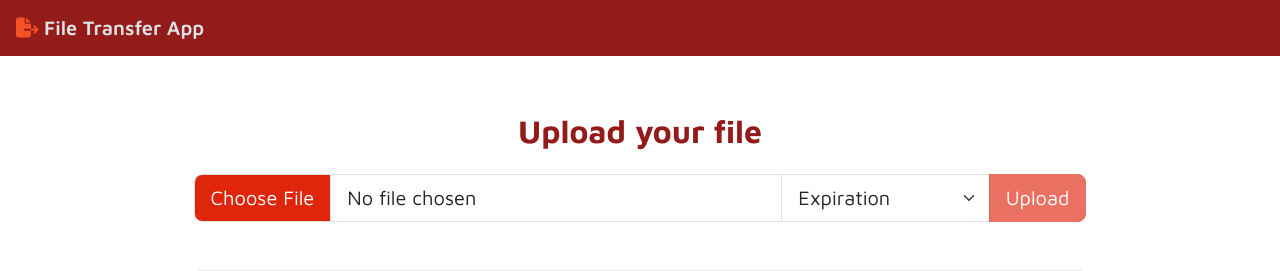
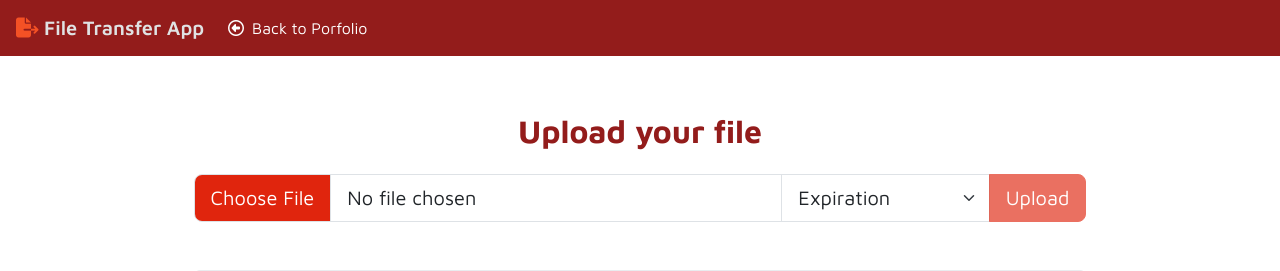
Before and after one commit to jpmalley/jm-website, a Django app: page /filetransfer in a window 1280 px wide. Shown: the top 271 px of the page. Run offline with Django 4.2, Linux system fonts and the light colour scheme; some libraries are stand-ins or nearby versions.

Commit message:
added back to portfolion button

```diff
--- a/jmwebsite/static/css/filetransfer_styles.css
+++ b/jmwebsite/static/css/filetransfer_styles.css
@@ -30,6 +30,14 @@ section.main > .container {
 .progress strong {
     font-size: 1.2rem;
 }
+#back-to-portfolio {
+    transition: color .2s;
+    color: #ffffff;
+}
+
+#back-to-portfolio:hover {
+    color: rgba(255, 255, 255, .6);
+}
 
 @media (min-width: 768px) {
     #uploadFormContainer {
--- a/jmwebsite/templates/filetransfer_base.html
+++ b/jmwebsite/templates/filetransfer_base.html
@@ -34,9 +34,14 @@
 
 <body class="{% block body_class %}{% endblock %}">
     <nav id="main-nav" class="navbar navbar-expand-lg navbar-light bg-primary">
-        <a class="ms-3 navbar-brand text-light fw-semibold" href="/">
+        <a class="ms-3 navbar-brand text-light fw-semibold" href="{% url 'filetransfer' %}">
             <i class="fas fa-file-export text-info"></i> File Transfer App</a>
         </a>
+        <ul class="navbar-nav me-auto mb-2 mb-lg-0">
+            <li class="nav-item">
+                <a id="back-to-portfolio" class="nav-link" href="{% url 'portfolio' %}"><i class="fa-regular fa-circle-left me-2"></i>Back to Porfolio</a>
+            </li>
+        </ul>
     </nav>
 
     {% if messages %}
```
